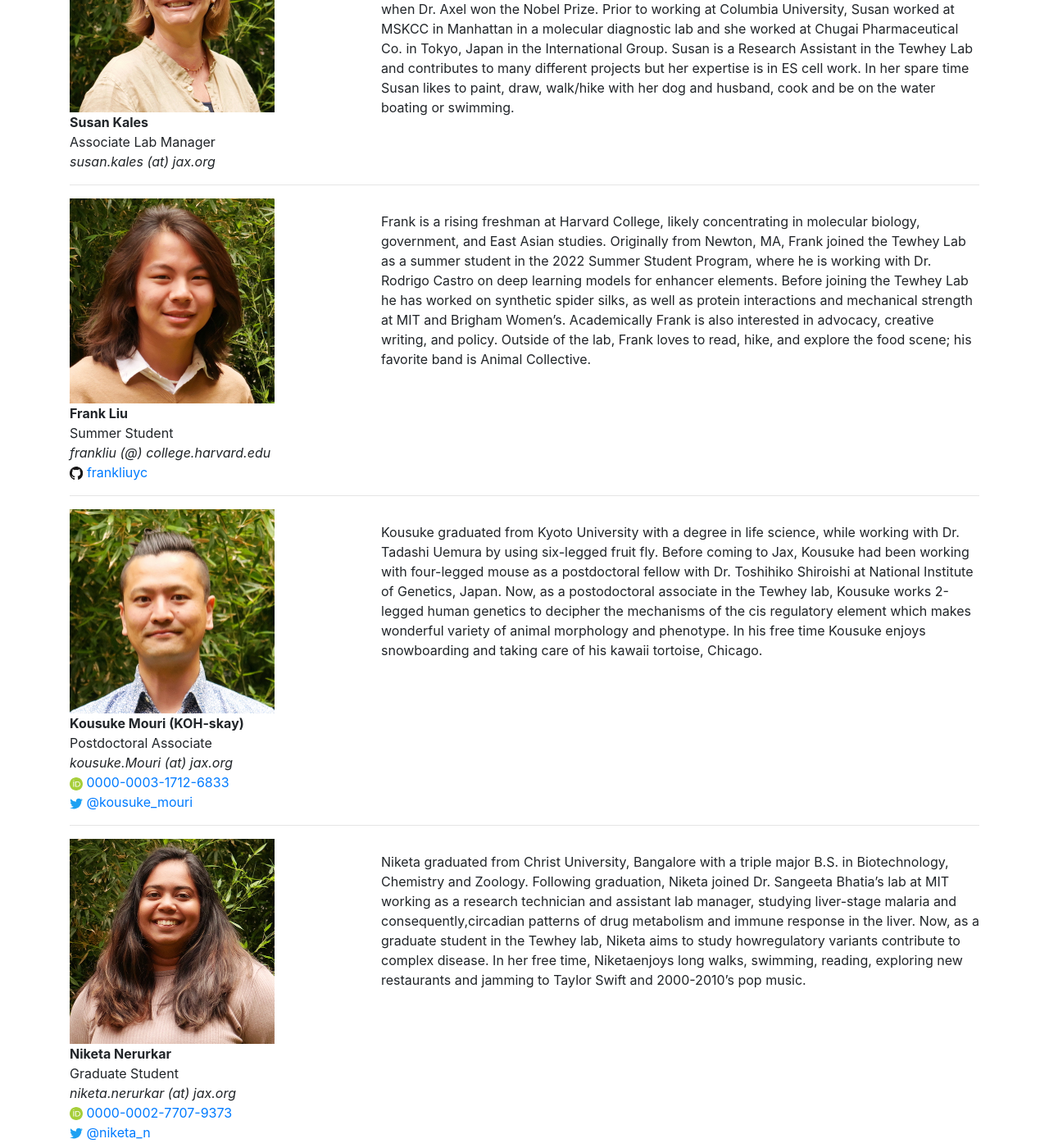
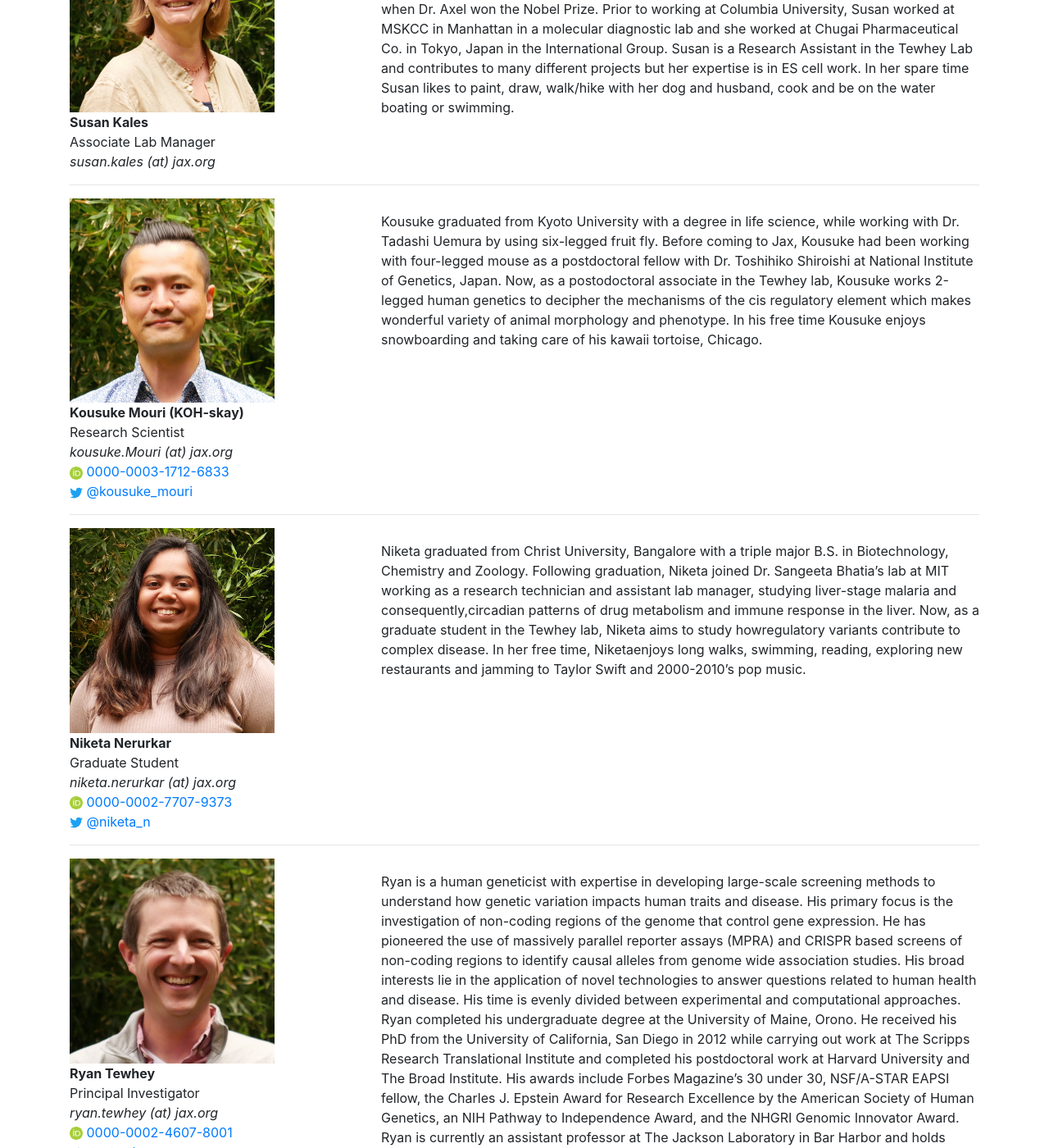
Before and after one commit to tewhey-lab/tewhey-lab.github.io, a Jekyll site: the page built from members/index.html, in a window 1280 px wide and 1400 px high, scrolled down 2112 px. Shown: the whole window at 82% size. Built offline with Jekyll 4.4.1, drawn with Linux system fonts in a browser that asks for light colours; nearby versions of some CDN libraries; comment, search, counter and statistics services are not loaded.

Commit message:
Update members.yml

```diff
--- a/_data/members.yml
+++ b/_data/members.yml
@@ -92,23 +92,23 @@
   Susan is a Research Assistant in the Tewhey Lab and contributes to many different projects but her expertise is in ES cell work.  \
   In her spare time Susan likes to paint, draw, walk/hike with her dog and husband, cook and be on the water boating or swimming."
 
-- name: Frank Liu
-  image: /static/img/members/headshots/Frank.jpg
-  altimage: /static/img/members/alt/Frank.jpeg
-  position: Summer Student
-  email: frankliu (@) college.harvard.edu
-  github: frankliuyc
-  description: "Frank is a rising freshman at Harvard College, likely concentrating in molecular biology, government, \
-  and East Asian studies. Originally from Newton, MA, Frank joined the Tewhey Lab as a summer student in the 2022 \
-  Summer Student Program, where he is working with Dr. Rodrigo Castro on deep learning models for enhancer elements. \
-  Before joining the Tewhey Lab he has worked on synthetic spider silks, as well as protein interactions and mechanical strength \
-  at MIT and Brigham Women’s. Academically Frank is also interested in advocacy, creative writing, and policy. Outside of the lab, \
-  Frank loves to read, hike, and explore the food scene; his favorite band is Animal Collective."
+#- name: Frank Liu
+#  image: /static/img/members/headshots/Frank.jpg
+#  altimage: /static/img/members/alt/Frank.jpeg
+#  position: Summer Student
+#  email: frankliu (@) college.harvard.edu
+#  github: frankliuyc
+#  description: "Frank is a rising freshman at Harvard College, likely concentrating in molecular biology, government, \
+#  and East Asian studies. Originally from Newton, MA, Frank joined the Tewhey Lab as a summer student in the 2022 \
+#  Summer Student Program, where he is working with Dr. Rodrigo Castro on deep learning models for enhancer elements. \
+#  Before joining the Tewhey Lab he has worked on synthetic spider silks, as well as protein interactions and mechanical strength \
+#  at MIT and Brigham Women’s. Academically Frank is also interested in advocacy, creative writing, and policy. Outside of the lab, \
+#  Frank loves to read, hike, and explore the food scene; his favorite band is Animal Collective."
 
 - name: Kousuke Mouri (KOH-skay)
   image: /static/img/members/headshots/Kousuke.jpg
   altimage: /static/img/members/alt/Kousuke.JPG
-  position: Postdoctoral Associate
+  position: Research Scientist
   email: kousuke.Mouri (at) jax.org
   twitter: kousuke_mouri
   orcid: 0000-0003-1712-6833
```
